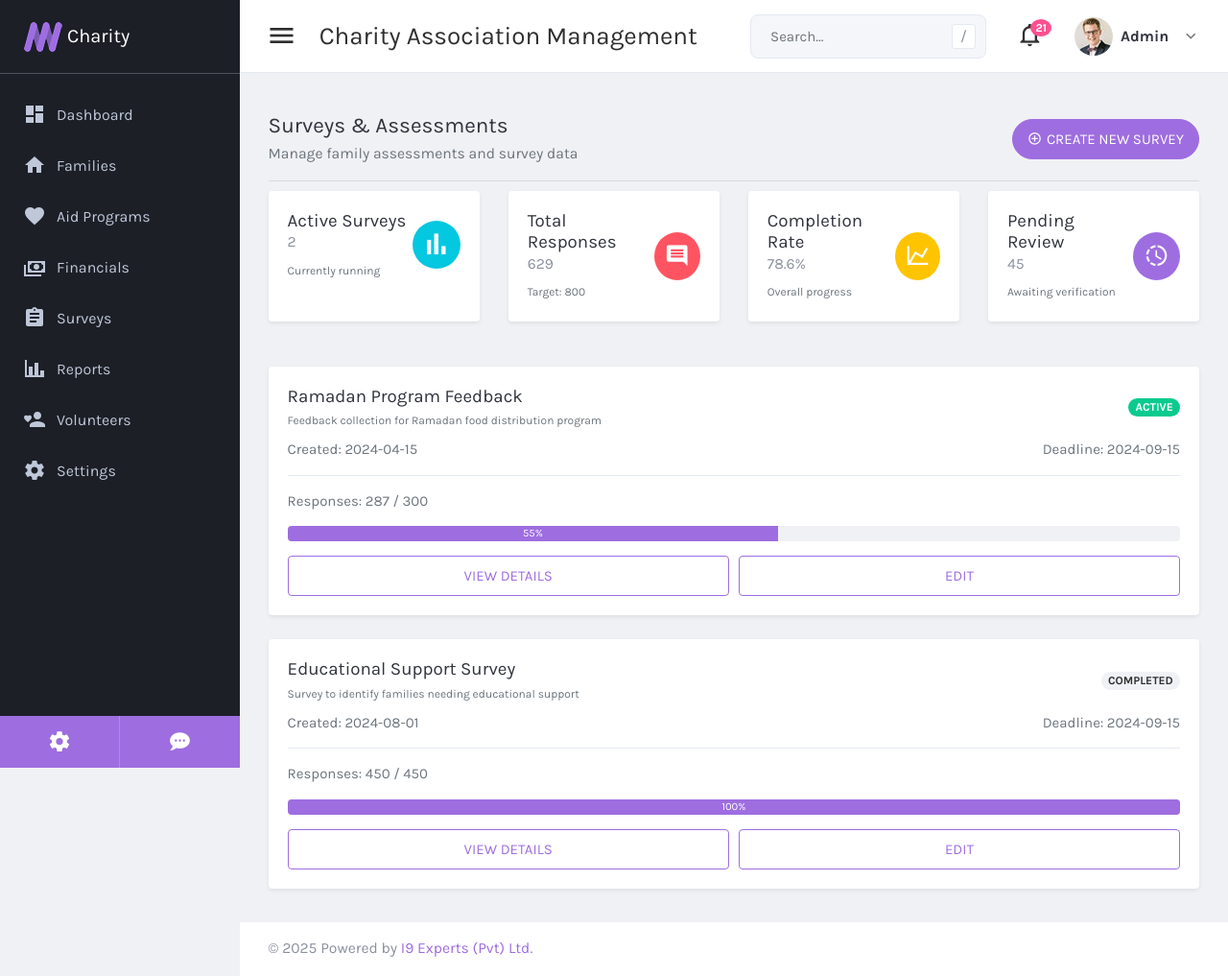
After one commit to i9experts/relowork, a Laravel app: page /Survey in a window 1280 px wide. The commit adds this page. Shown: the whole page at 96% size. Run offline with Laravel 12, Linux system fonts and the light colour scheme; some libraries are stand-ins or nearby versions.

Commit message:
surway module list page is done
surway module list page is done

```diff
--- /dev/null
+++ b/app/Http/Controllers/SurveysController.php
@@ -0,0 +1,65 @@
+<?php
+
+namespace App\Http\Controllers;
+
+use App\Models\Surveys;
+use Illuminate\Http\Request;
+
+class SurveysController extends Controller
+{
+    /**
+     * Display a listing of the resource.
+     */
+    public function index()
+    {
+        return view('survey.survey-list');
+    }
+
+    /**
+     * Show the form for creating a new resource.
+     */
+    public function create()
+    {
+        //
+    }
+
+    /**
+     * Store a newly created resource in storage.
+     */
+    public function store(Request $request)
+    {
+        //
+    }
+
+    /**
+     * Display the specified resource.
+     */
+    public function show(Surveys $surveys)
+    {
+        //
+    }
+
+    /**
+     * Show the form for editing the specified resource.
+     */
+    public function edit(Surveys $surveys)
+    {
+        //
+    }
+
+    /**
+     * Update the specified resource in storage.
+     */
+    public function update(Request $request, Surveys $surveys)
+    {
+        //
+    }
+
+    /**
+     * Remove the specified resource from storage.
+     */
+    public function destroy(Surveys $surveys)
+    {
+        //
+    }
+}
--- /dev/null
+++ b/resources/views/Survey/Survey-list.blade.php
@@ -0,0 +1,214 @@
+
+@extends('layouts.app')
+
+@section('title', 'Survey List')
+
+@push('page-styles')
+<style>
+  /* Make all cards in the same row equal height */
+  .row > [class*='col-'] {
+    display: flex;
+  }
+  .card {
+    flex: 1 1 auto;
+  }
+  /* Subtitle style */
+  .card-header p.small {
+    font-size: 0.85rem;
+    color: #6c757d;
+    margin-top: 4px;
+  }
+</style>
+@endpush
+
+@section('content')
+<div class="wrapper">
+  <div class="content-wrapper">
+
+    <!-- Dashboard Header -->
+    <div class="d-flex justify-content-between align-items-center mb-1 flex-wrap">
+        <div>
+            <h4 class="fw-bold text-dark mb-1">Surveys & Assessments</h4>
+            <p class="text-muted fs-5 mb-0">Manage family assessments and survey data</p>
+        </div>
+
+        <button type="button" class="btn btn-pill btn-primary rounded-pill px-3 d-flex align-items-center shadow-sm">
+        <i class="mdi mdi-plus-circle-outline mr-1"></i> Create New Survey
+        </button>
+
+    </div>
+
+
+    <hr class="mt-2 mb-2">
+
+   <!-- Top Statistics -->
+    <div class="row">
+        <!-- Active Surveys -->
+        <div class="col-xl-3 col-md-6 mb-3">
+            <div class="card card-default shadow-sm border-0 rounded-4">
+                <div class="d-flex justify-content-between align-items-center p-4">
+                    <div class="text-left">
+                        <span class="h5 d-block mb-0">Active Surveys</span>
+                        <p class="mb-1 fw-semibold">2</p>
+                        <small class="text-muted">Currently running</small>
+                    </div>
+                    <div class="icon-md bg-info rounded-circle d-flex align-items-center justify-content-center" style="width:50px; height:50px;">
+                        <i class="mdi mdi-poll text-white" style="font-size:26px;"></i> <!-- Active Surveys -->
+                    </div>
+                </div>
+            </div>
+        </div>
+
+        <!-- Total Responses -->
+        <div class="col-xl-3 col-md-6 mb-3">
+            <div class="card card-default shadow-sm border-0 rounded-4">
+                <div class="d-flex justify-content-between align-items-center p-4">
+                    <div class="text-left">
+                        <span class="h5 d-block mb-0">Total Responses</span>
+                        <p class="mb-1 fw-semibold">629</p>
+                        <small class="text-muted">Target: 800</small>
+                    </div>
+                    <div class="icon-md bg-danger rounded-circle d-flex align-items-center justify-content-center" style="width:50px; height:50px;">
+                        <i class="mdi mdi-message-reply-text text-white" style="font-size:26px;"></i> <!-- Total Responses -->
+                    </div>
+                </div>
+            </div>
+        </div>
+
+        <!-- Completion Rate -->
+        <div class="col-xl-3 col-md-6 mb-3">
+            <div class="card card-default shadow-sm border-0 rounded-4">
+                <div class="d-flex justify-content-between align-items-center p-4">
+                    <div class="text-left">
+                        <span class="h5 d-block mb-0">Completion Rate</span>
+                        <p class="mb-1 fw-semibold">78.6%</p>
+                        <small class="text-muted">Overall progress</small>
+                    </div>
+                    <div class="icon-md bg-warning rounded-circle d-flex align-items-center justify-content-center" style="width:50px; height:50px;">
+                        <i class="mdi mdi-chart-line text-white" style="font-size:26px;"></i> <!-- Completion Rate -->
+                    </div>
+                </div>
+            </div>
+        </div>
+
+        <!-- Pending Review -->
+        <div class="col-xl-3 col-md-6 mb-3">
+            <div class="card card-default shadow-sm border-0 rounded-4">
+                <div class="d-flex justify-content-between align-items-center p-4">
+                    <div class="text-left">
+                        <span class="h5 d-block mb-0">Pending Review</span>
+                        <p class="mb-1 fw-semibold">45</p>
+                        <small class="text-muted">Awaiting verification</small>
+                    </div>
+                    <div class="icon-md bg-primary rounded-circle d-flex align-items-center justify-content-center" style="width:50px; height:50px;">
+                        <i class="mdi mdi-progress-clock text-white" style="font-size:26px;"></i> <!-- Pending Review -->
+                    </div>
+                </div>
+            </div>
+        </div>
+    </div>
+
+    <div class="row mb-5">
+        <!-- Frist box -->
+        <div class="col-lg-12 col-xl-12">
+            <div class="card shadow-sm border-0 rounded-4">
+                <div class="card-body p-4">
+
+                <!-- Title + Status -->
+                <div class="d-flex justify-content-between align-items-center mb-2">
+                    <div>
+                        <h5 class="fw-bold mb-1 text-dark">Ramadan Program Feedback</h5>
+                        <p class="text-muted mb-0 small">Feedback collection for Ramadan food distribution program</p>
+                    </div>
+                    <span class="badge badge-pill badge-success">Active</span>
+                </div>
+
+                <!-- Budget and Distributed -->
+                <div class="d-flex justify-content-between mb-3">
+                    <div>
+                    <span class="text-muted d-block">Created: 2024-04-15</span>
+                    </div>
+                    <div class="text-end">
+                    <span class="text-muted d-block">Deadline: 2024-09-15</span>
+                    </div>
+                </div>
+
+                <!-- Beneficiaries and Remaining -->
+                <div class="d-flex justify-content-between border-top pt-3 mb-3">
+                    <div>
+                    <span class="text-muted d-block">Responses: 287 / 300</span>
+                    </div>
+                </div>
+
+                <div class="progress mb-3">
+                    <div class="progress-bar" role="progressbar" style="width: 55%" aria-valuenow="55" aria-valuemin="0"
+                    aria-valuemax="100">55%</div>
+                </div>
+
+                <div class="d-flex justify-content-between mt-3">
+                    <button type="button" class="btn btn-outline-primary w-50 mr-2">View Details</button>
+                    <button type="button" class="btn btn-outline-primary w-50">Edit</button>
+                </div>
+
+
+                </div>
+            </div>
+        </div>
+
+    </div>
+
+    <div class="row mb-5">
+        <!-- Second box -->
+        <div class="col-lg-12 col-xl-12">
+            <div class="card shadow-sm border-0 rounded-4">
+                <div class="card-body p-4">
+
+                <!-- Title + Status -->
+                <div class="d-flex justify-content-between align-items-center mb-2">
+                    <div>
+                        <h5 class="fw-bold mb-1 text-dark">Educational Support Survey</h5>
+                        <p class="text-muted mb-0 small">Survey to identify families needing educational support</p>
+                    </div>
+                    <span class="badge badge-pill badge-light">Completed</span>
+                </div>
+
+                <!-- Budget and Distributed -->
+                <div class="d-flex justify-content-between mb-3">
+                    <div>
+                    <span class="text-muted d-block">Created: 2024-08-01</span>
+                    </div>
+                    <div class="text-end">
+                    <span class="text-muted d-block">Deadline: 2024-09-15</span>
+                    </div>
+                </div>
+
+                <!-- Beneficiaries and Remaining -->
+                <div class="d-flex justify-content-between border-top pt-3 mb-3">
+                    <div>
+                    <span class="text-muted d-block">Responses: 450 / 450</span>
+                    </div>
+                </div>
+
+                <div class="progress mb-3">
+                    <div class="progress-bar" role="progressbar" style="width: 100%" aria-valuenow="100" aria-valuemin="0"
+                    aria-valuemax="100">100%</div>
+                </div>
+
+                <div class="d-flex justify-content-between mt-3">
+                    <button type="button" class="btn btn-outline-primary w-50 mr-2">View Details</button>
+                    <button type="button" class="btn btn-outline-primary w-50">Edit</button>
+                </div>
+
+
+                </div>
+            </div>
+        </div>
+    </div>
+
+
+  </div>
+</div>
+@endsection
+
+@push('page-scripts')
+@endpush
--- a/resources/views/layouts/left-sidebar.blade.php
+++ b/resources/views/layouts/left-sidebar.blade.php
@@ -43,7 +43,7 @@
         </li>
 
         <li>
-          <a class="sidenav-item-link" href="#">
+          <a class="sidenav-item-link" href="{{ route('cms.Survey.index') }}">
             <i class="mdi mdi-clipboard-text"></i>
             <span class="nav-text">Surveys</span>
           </a>
--- a/routes/web.php
+++ b/routes/web.php
@@ -2,6 +2,7 @@
 
 use Illuminate\Support\Facades\Route;
 use App\Http\Controllers\FamilyController;
+use App\Http\Controllers\SurveysController;
 use App\Http\Controllers\DashboardController;
 use App\Http\Controllers\AidProgramController;
 use App\Http\Controllers\FinancialManagementController;
@@ -53,3 +54,13 @@ Route::resource('financial-management', FinancialManagementController::class)->n
     'update' => 'cms.financial-management.update',
     'destroy' => 'cms.financial-management.destroy',
 ]);
+
+Route::resource('Survey', SurveysController::class)->names([
+    'index' => 'cms.Survey.index',
+    'create' => 'cms.Survey.create',
+    'store' => 'cms.Survey.store',
+    'show' => 'cms.Survey.show',
+    'edit' => 'cms.Survey.edit',
+    'update' => 'cms.Survey.update',
+    'destroy' => 'cms.Survey.destroy',
+]);
```
Also changed, not shown: app/Models/Surveys.php (added, +10 -0 lines), database/migrations/2025_10_22_080850_create_surveys_table.php (added).
